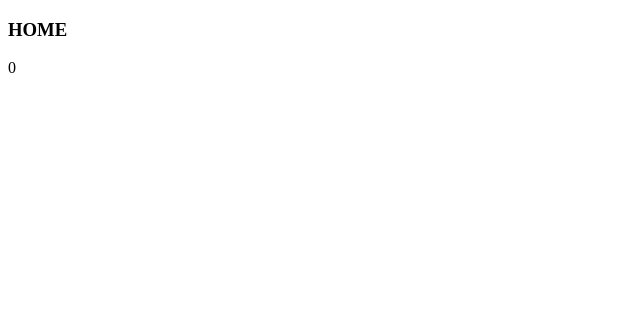
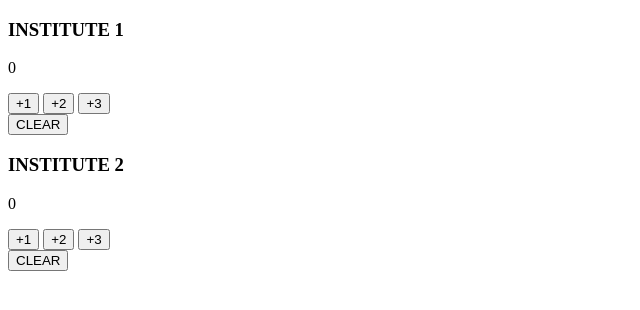
Before and after one commit to Karunya001/My-first-repositary, a plain HTML site: page index.html in a window 1280 px wide. Shown: the whole page, without its empty margins (0-640 px from the left). Drawn offline with Linux system fonts and the light colour scheme; a web font is replaced by a local one.

Commit message:
Update index.html

```diff
--- a/index.html
+++ b/index.html
@@ -10,18 +10,35 @@
 <link href="https://fonts.googleapis.com/css?family=Freehand:regular" rel="stylesheet" />
 <div class="container">
     <div class="sub-container">
-
+        <div>
+            <h3>INSTITUTE 1</h3>
+            <div class="score-board">
+                <p id="home-container">0</p>
+            </div>
+        </div>
+        <div class="button-group">
+            <button class="btn">+1</button>
+            <button class="btn">+2</button>
+            <button class="btn">+3</button>
+        </div>
+        <button class="clear-btn">CLEAR</button>
     </div>
     <div class="sub-container">
         <div>
-            <h3>HOME</h3>
-            <div class="scoreboard">
-                <p id="home-container">0</p>
+            <h3>INSTITUTE 2</h3>
+            <div class="score-board">
+                <p id="guest-container">0</p>
             </div>
         </div>
+        <div class="button-group">
+            <button class="btn">+1</button>
+            <button class="btn">+2</button>
+            <button class="btn">+3</button>
+        </div>
+        <button class="clear-btn">CLEAR</button>
     </div>
 </div>
-
+<script src="add.js"></script>
 
 </body>
 </html>
```
